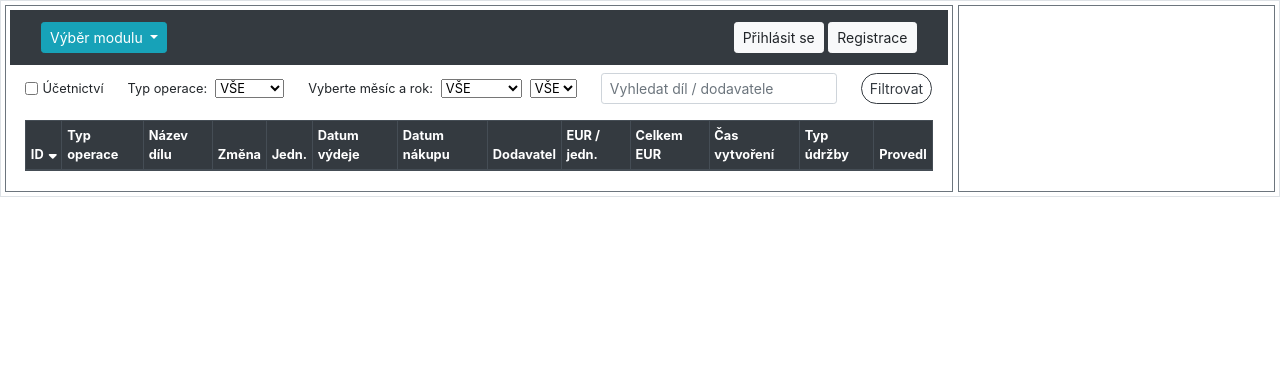
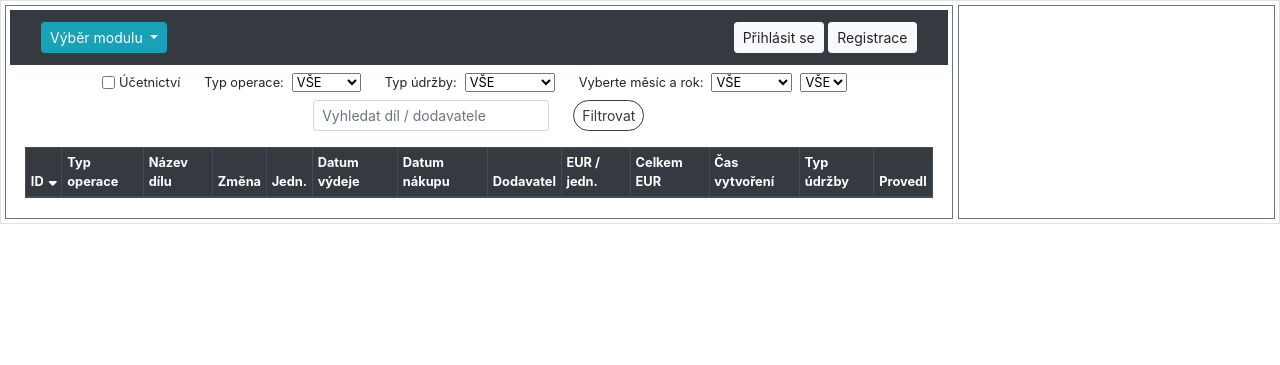
Before and after one commit to zpilat/Django-warehouse, a Django app: template hpm_sklad/templates/hpm_sklad/audit_log.html in a window 1280 px wide. Shown: the top 365 px of the page. Run offline with Django 3.2, Linux system fonts and the light colour scheme; the template is opened without the code that fills it, so the values that code supplies are empty; parts of the project's set-up code (start-up, migrations or seed data) failed here and were passed over; some libraries are stand-ins or nearby versions.

Commit message:
v zobrazení POHYBY přidáno filtrování dle Typu údržby

```diff
--- a/hpm_sklad/templates/hpm_sklad/audit_log.html
+++ b/hpm_sklad/templates/hpm_sklad/audit_log.html
@@ -14,6 +14,16 @@
                 <option value="VŠE" {% if request.GET.typ_operace == 'VŠE' or not request.GET.typ_operace %}selected{% endif %}>VŠE</option>
                 <option value="PŘÍJEM" {% if request.GET.typ_operace == 'PŘÍJEM' %}selected{% endif %}>PŘÍJEM</option>
                 <option value="VÝDEJ" {% if request.GET.typ_operace == 'VÝDEJ' %}selected{% endif %}>VÝDEJ</option>
+            </select>
+        </div>
+        <div class="form-group mx-sm-2 mb-2">
+            <label for="typ_udrzby" class="mr-sm-2">Typ údržby:</label>
+            <select name="typ_udrzby" class="form-select form-select-sm mr-sm-2" id="typ_udrzby">
+                <option value="VŠE" {% if request.GET.typ_udrzby == 'VŠE' or not request.GET.typ_udrzby %}selected{% endif %}>VŠE</option>
+                <option value="Reaktivní" {% if request.GET.typ_udrzby == 'Reaktivní' %}selected{% endif %}>Reaktivní</option>
+                <option value="Preventivní" {% if request.GET.typ_udrzby == 'Preventivní' %}selected{% endif %}>Preventivní</option>
+                <option value="Prediktivní" {% if request.GET.typ_udrzby == 'Prediktivní' %}selected{% endif %}>Prediktivní</option>
+                <option value="Ostatní" {% if request.GET.typ_udrzby == 'Ostatní' %}selected{% endif %}>Ostatní</option>
             </select>
         </div>
         <div class="form-group ml-sm-2 mb-2">
```
Also changed, not shown: hpm_sklad/views.py (+7 -3 lines), db.sqlite3.
